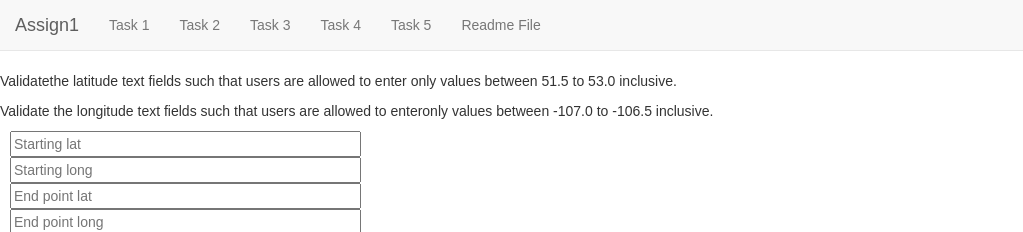
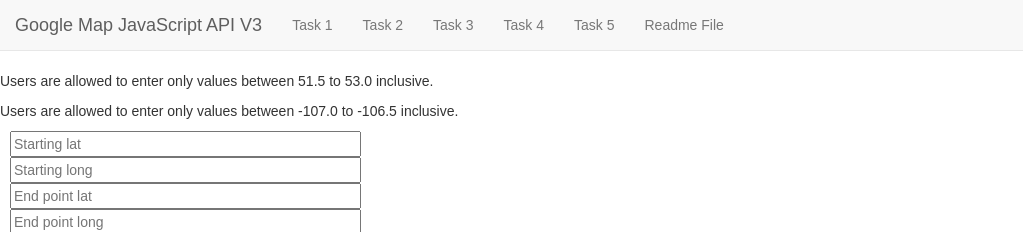
Before and after one commit to Henry0422/CMPT350-A1-GoogleMapAPI, a plain HTML site: page Task5.html in a window 1280 px wide. Shown: the top 232 px of the page, without its empty margins (0-1023 px from the left). Drawn offline with Linux system fonts and the light colour scheme; some packages are replaced by stand-ins of ours.

Commit message:
Updated the link of header

```diff
--- a/Task5.html
+++ b/Task5.html
@@ -178,7 +178,7 @@
         <nav class="navbar navbar-default navbar-static-top">
             <div class="container-fluid">
                 <div class="navbar-header">
-                  <a class="navbar-brand" href="#">Assign1</a>
+                  <a class="navbar-brand" href="#">Google Map JavaScript API V3</a>
                 </div>
                 <div>
                   <ul class="nav navbar-nav">
@@ -187,16 +187,16 @@
                     <li><a href="Task3.html">Task 3</a></li>
                     <li><a href="Task4.html">Task 4</a></li>
                     <li><a href="Task5.html">Task 5</a></li>
-                    <li><a href="README.txt">Readme File</a></li>
+                    <li><a href="README.md">Readme File</a></li>
                   </ul>
                 </div>
             </div>
         </nav>
     <body onload="initialize()" style="font-family: sans-serif;">
-      <div>
-        <p>Validatethe  latitude  text  fields  such  that  users  are  allowed  to  enter only values between 51.5 to 53.0 inclusive.</p>
-        <p>Validate the longitude text fields such that users are allowed to enteronly values between -107.0 to -106.5 inclusive.</p>
-      </div>
+    <div>
+        <p>Users are allowed to enter only values between 51.5 to 53.0 inclusive.</p>
+        <p>Users are allowed to enter only values between -107.0 to -106.5 inclusive.</p>
+    </div>
       <table style="width: 400px;">
         <tr>
             <div><input type="text" id="start-lan" placeholder="Starting lat" size="40" style="margin-left:10px;"/></div>
```
Also changed, not shown: Task2.html (+3 -3 lines), Task3.html (+2 -2 lines), Task4.html (+6 -6 lines), index.html (+2 -2 lines).
